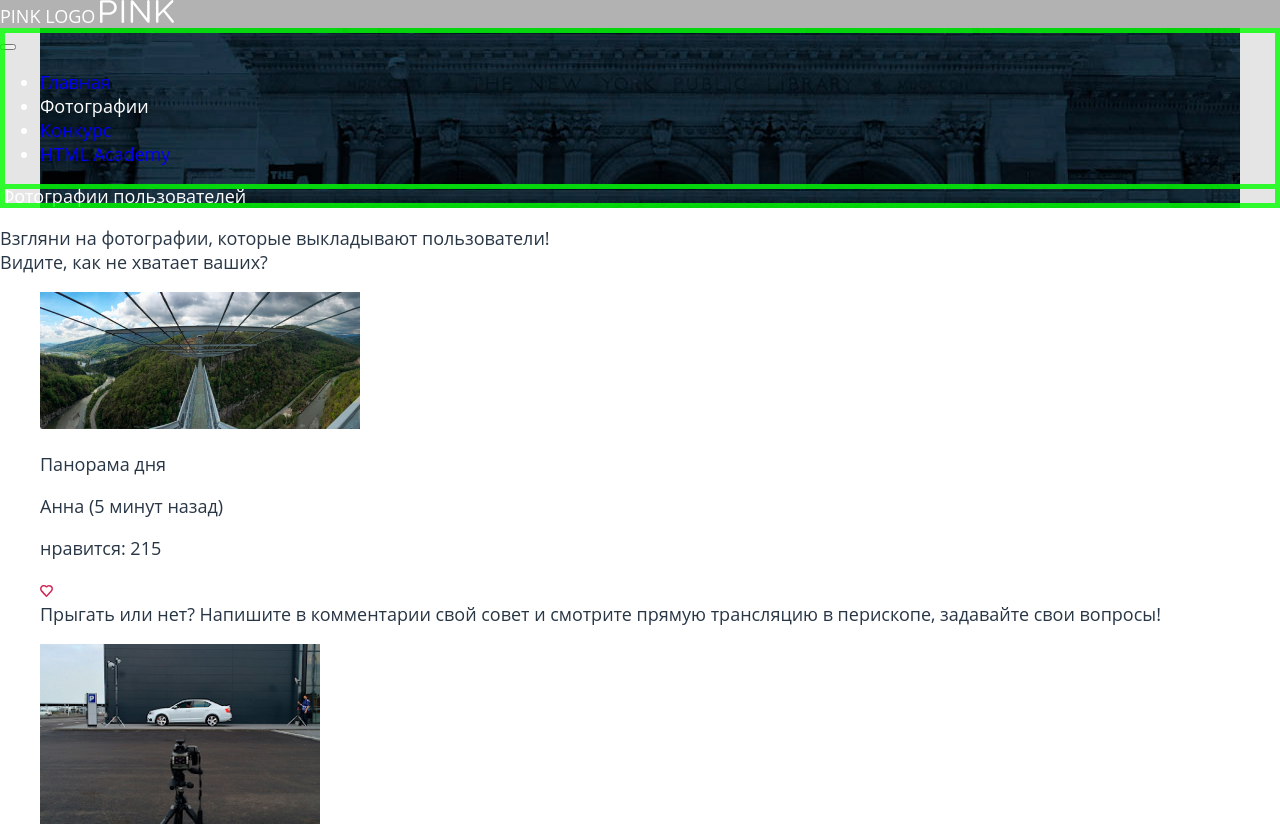
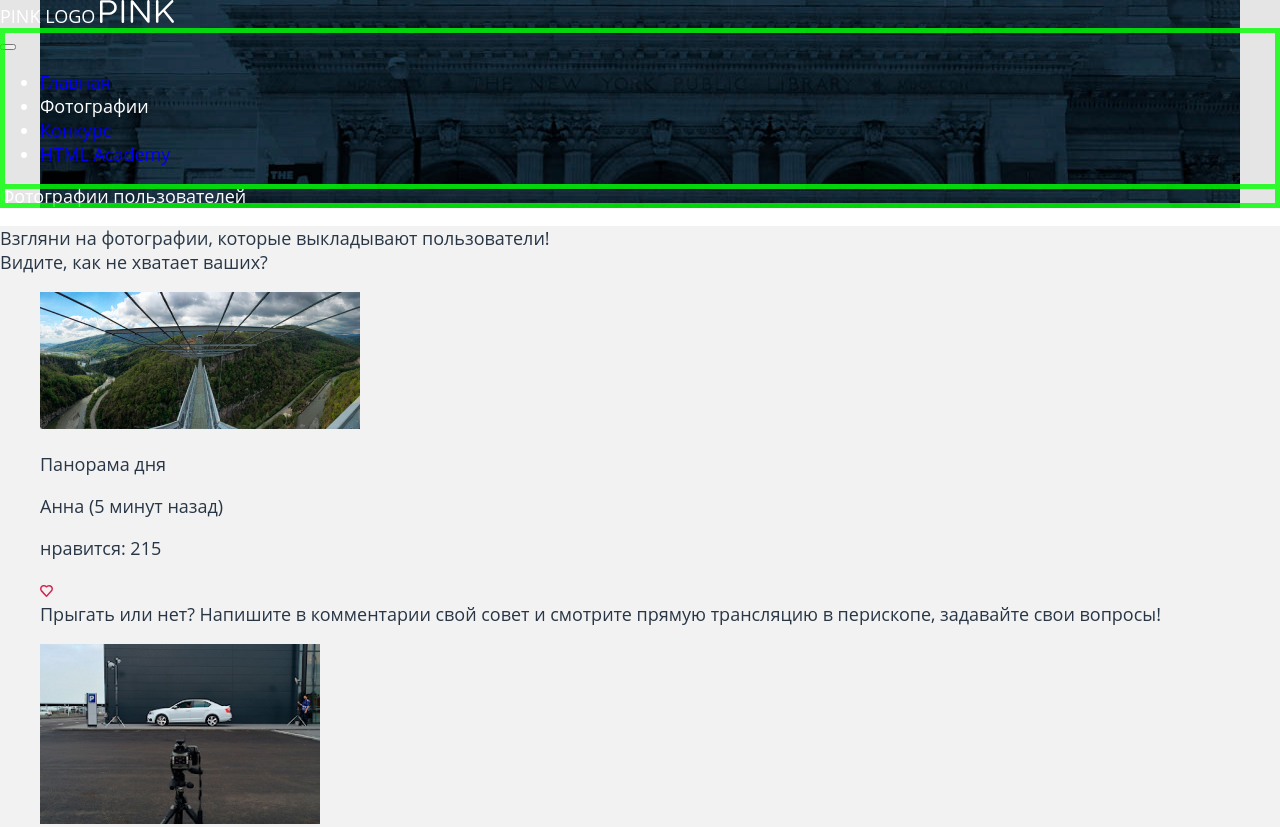
Before and after one commit to iatrish65/1698507-pink-22, a website: page source/catalog.html in a window 1280 px wide. Shown: the top 827 px of the page. Drawn offline with nearby package versions, Linux system fonts and the light colour scheme; files that its build step writes are made by us from their sources.

Commit message:
Стилизация страницы каталога

```diff
--- a/source/less/blocks/background.less
+++ b/source/less/blocks/background.less
@@ -1,4 +1,5 @@
-
+.page-header,
+.user__header,
 .main-nav {
   position: relative;
   width: 100%;
@@ -16,3 +17,8 @@
   background-position: left;
   order: 0;
 }
+
+.user__header__foto,
+.catalog-filter {
+  background-color: @basic-bgc-photo;
+}
```
